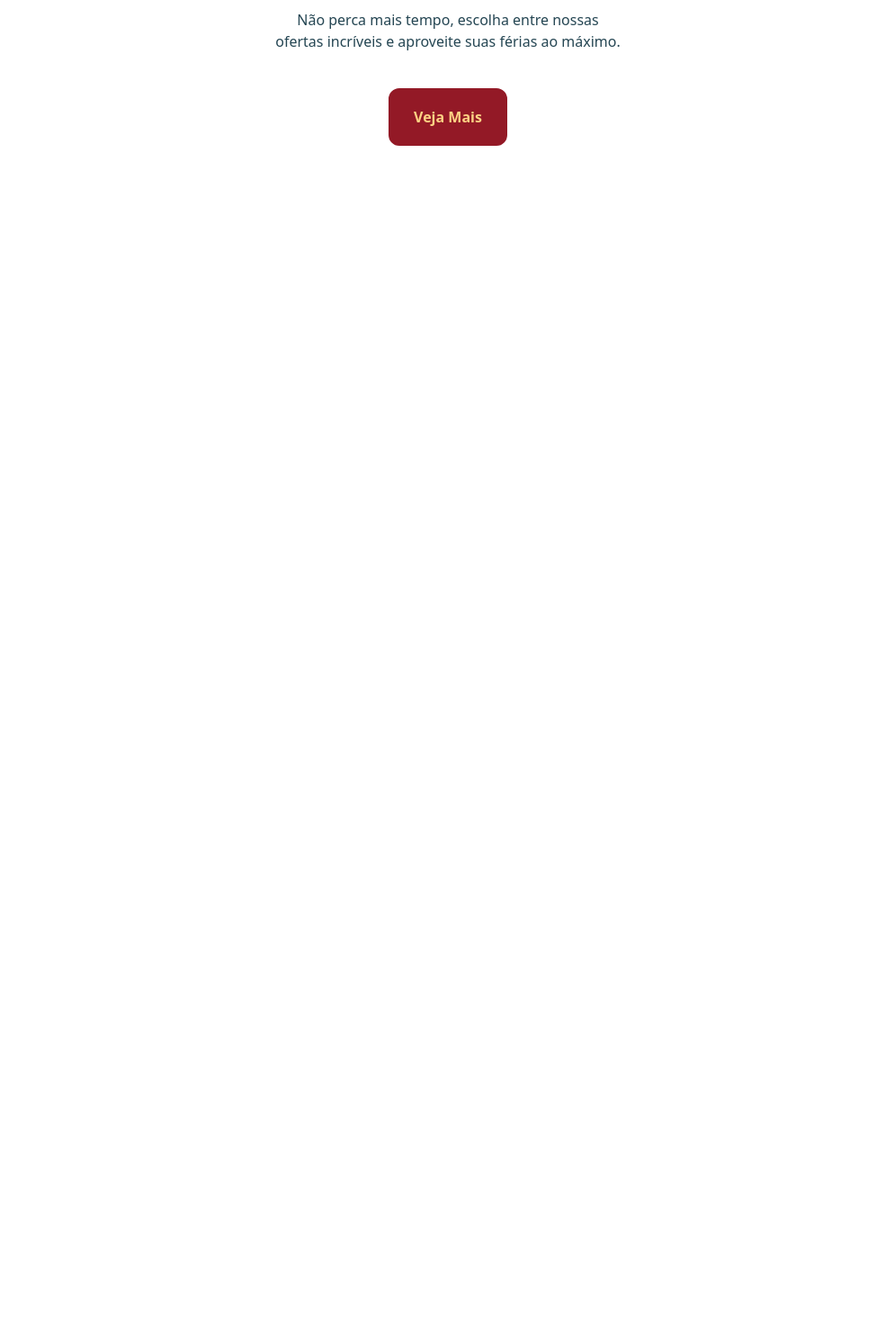
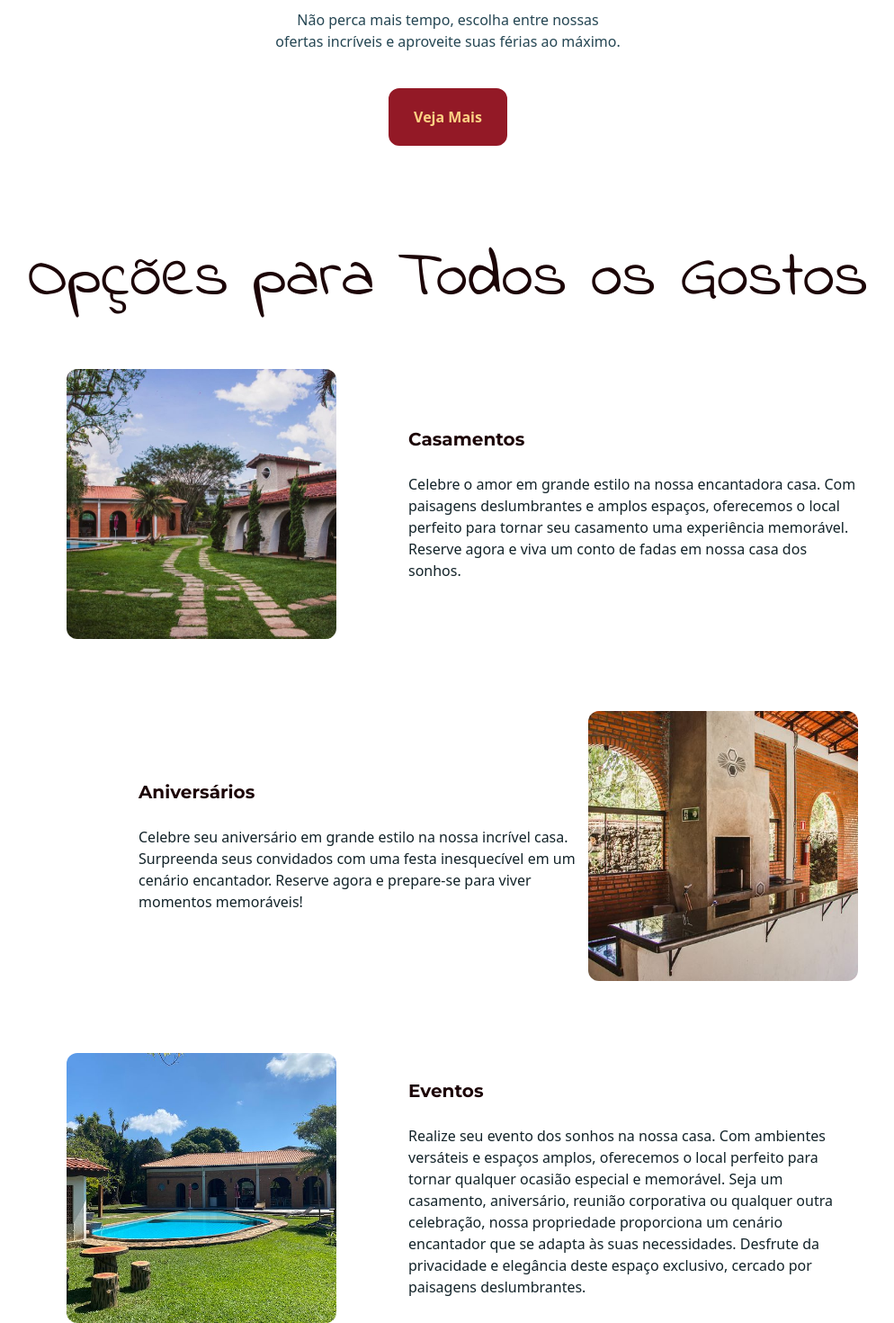
Before and after one commit to kaykypaulinoalvesdossantos/EmilieBanko, a Next.js app: page / in a window 1280 px wide. Shown: the part 279-1749 px from the top of the page at 90% size, without its empty margins (142-1136 px from the left). Before the commit the page ends 800 px from the top, so only its background shows below. Built offline with nearby package versions, Linux system fonts and the light colour scheme.

Commit message:
Opções para Todos os Gostos

```diff
--- a/src/app/Components/SubComponents/FindyourPerfectHome.tsx
+++ b/src/app/Components/SubComponents/FindyourPerfectHome.tsx
@@ -3,9 +3,9 @@ import Link from 'next/link'
 export default function FindyourPerfectHome() {
   return (
     <div className="mt-28 flex flex-col items-center justify-center">
-      <h1 className="font_montserrat text-center text-4xl font-bold text-textColor md:text-5xl lg:text-7xl">
+      <h2 className="font_montserrat text-center text-4xl font-bold text-textColor md:text-5xl lg:text-7xl">
         Encontre sua Casa Perfeita !
-      </h1>
+      </h2>
       <p className="mb-10 mt-5 text-center text-paragrafoText max-md:w-80 max-sm:w-64 lg:w-96">
         Não perca mais tempo, escolha entre nossas ofertas incríveis e aproveite
         suas férias ao máximo.
--- /dev/null
+++ b/src/app/Components/SubComponents/OptionsForAllTastes.tsx
@@ -0,0 +1,75 @@
+import Img from '../../../../public/Img/327691101_573498604637961_7227717472882833476_n.jpg'
+import Img2 from '../../../../public/Img/344383232_1423682238388471_2488840116323363720_n.jpg'
+import Img3 from '../../../../public/Img/342382278_781197200278115_4843577159691609571_n.jpg'
+import Image from 'next/image'
+
+export default function OptionsForAllTastes() {
+  return (
+    <div className="mt-28 flex flex-col items-center justify-center gap-16">
+      <h2 className="font_indie_flower text-4xl text-textColor md:text-5xl xl:text-7xl">
+        Opções para Todos os Gostos
+      </h2>
+      <div className="flex flex-col justify-center space-y-20">
+        <div className="flex items-center justify-center text-start max-sm:flex-col md:ml-6 lg:ml-8">
+          <Image
+            src={Img}
+            alt={''}
+            className="h-[300px] w-[300px] rounded-xl object-cover"
+          />
+          <div className="flex flex-col justify-center space-y-6 max-sm:mt-5 max-sm:items-center md:ml-5 lg:ml-12 xl:ml-20">
+            <span className="font_montserrat text-2xl font-bold text-textColor sm:text-base md:text-xl">
+              Casamentos
+            </span>
+            <p className="w-[500px] text-colorPText max-md:text-sm max-sm:w-80 max-sm:text-center max-sm:text-xs">
+              Celebre o amor em grande estilo na nossa encantadora casa. Com
+              paisagens deslumbrantes e amplos espaços, oferecemos o local
+              perfeito para tornar seu casamento uma experiência memorável.
+              Reserve agora e viva um conto de fadas em nossa casa dos sonhos.
+            </p>
+          </div>
+        </div>
+
+        <div className="flex items-center justify-center text-start max-sm:flex-col md:ml-6 lg:ml-8">
+          <div className="flex flex-col justify-center space-y-6 max-sm:mb-5 max-sm:items-center md:ml-5 lg:ml-12 xl:ml-20">
+            <span className="font_montserrat text-2xl font-bold text-textColor sm:text-base md:text-xl">
+              Aniversários
+            </span>
+            <p className="w-[500px] text-colorPText max-md:text-sm max-sm:w-80 max-sm:text-center max-sm:text-xs">
+              Celebre seu aniversário em grande estilo na nossa incrível casa.
+              Surpreenda seus convidados com uma festa inesquecível em um
+              cenário encantador. Reserve agora e prepare-se para viver momentos
+              memoráveis!
+            </p>
+          </div>
+          <Image
+            src={Img2}
+            alt={''}
+            className="h-[300px] w-[300px] rounded-xl object-cover"
+          />
+        </div>
+
+        <div className="flex items-center justify-center text-start max-sm:flex-col md:ml-6 lg:ml-8">
+          <Image
+            src={Img3}
+            alt={''}
+            className="h-[300px] w-[300px] rounded-xl object-cover"
+          />
+          <div className="flex flex-col justify-center space-y-6 max-sm:mt-5 max-sm:items-center md:ml-5 lg:ml-12 xl:ml-20">
+            <span className="font_montserrat text-2xl font-bold text-textColor sm:text-base md:text-xl">
+              Eventos
+            </span>
+            <p className="w-[500px] text-colorPText max-md:text-sm max-sm:w-80 max-sm:text-center max-sm:text-xs">
+              Realize seu evento dos sonhos na nossa casa. Com ambientes
+              versáteis e espaços amplos, oferecemos o local perfeito para
+              tornar qualquer ocasião especial e memorável. Seja um casamento,
+              aniversário, reunião corporativa ou qualquer outra celebração,
+              nossa propriedade proporciona um cenário encantador que se adapta
+              às suas necessidades. Desfrute da privacidade e elegância deste
+              espaço exclusivo, cercado por paisagens deslumbrantes.
+            </p>
+          </div>
+        </div>
+      </div>
+    </div>
+  )
+}
--- a/src/app/globals.css
+++ b/src/app/globals.css
@@ -1,6 +1,4 @@
-@import url('https://fonts.googleapis.com/css2?family=Merriweather&display=swap');
-@import url('https://fonts.googleapis.com/css2?family=Montserrat:ital,wght@0,100;0,200;0,300;0,400;0,500;0,600;0,700;0,800;0,900;1,100;1,200;1,300;1,400;1,500;1,600;1,700;1,800;1,900&display=swap');
-@import url('https://fonts.googleapis.com/css2?family=Inter:wght@100;200;300;400;500;600;700;800;900&display=swap');
+@import url('https://fonts.googleapis.com/css2?family=Indie+Flower&family=Inter:wght@100;200;300;400;500;600;700;800;900&family=Merriweather:wght@700&family=Montserrat:ital,wght@0,100;0,200;0,300;0,400;0,500;0,600;0,700;0,800;0,900;1,100;1,200;1,300;1,400;1,500;1,600;1,700;1,800;1,900&display=swap');
 @tailwind base;
 @tailwind components;
 @tailwind utilities;
@@ -15,5 +13,8 @@
     .font_inter{
       font-family: 'Inter', sans-serif;
     }
+    .font_indie_flower{
+      font-family: 'Indie Flower', cursive;
+    }
 
 }
--- a/src/app/page.tsx
+++ b/src/app/page.tsx
@@ -1,5 +1,6 @@
 import NavBar from './Components/NavBar'
 import FindyourPerfectHome from './Components/SubComponents/FindyourPerfectHome'
+import OptionsForAllTastes from './Components/SubComponents/OptionsForAllTastes'
 
 export default function Page() {
   return (
@@ -7,6 +8,7 @@ export default function Page() {
       <NavBar />
       <main>
         <FindyourPerfectHome />
+        <OptionsForAllTastes />
       </main>
     </>
   )
--- a/tailwind.config.js
+++ b/tailwind.config.js
@@ -17,10 +17,11 @@ module.exports = {
         whiteColor: '#EBF3F6',
         hoverWhiteColor: '#6FA8BE',
         backgroundBody: '#FFF8EC',
-        textColor: '#2F080C',
+        textColor: '#1C0507',
         paragrafoText: '#254653',
         bgButton: '#931926',
         textButton: '#FFD284',
+        colorPText: '#132329',
       },
       boxShadow: {
         navBarShadow: '0px 0px 30000px 20000px rgba(0, 0, 0, 0.30)',
```
